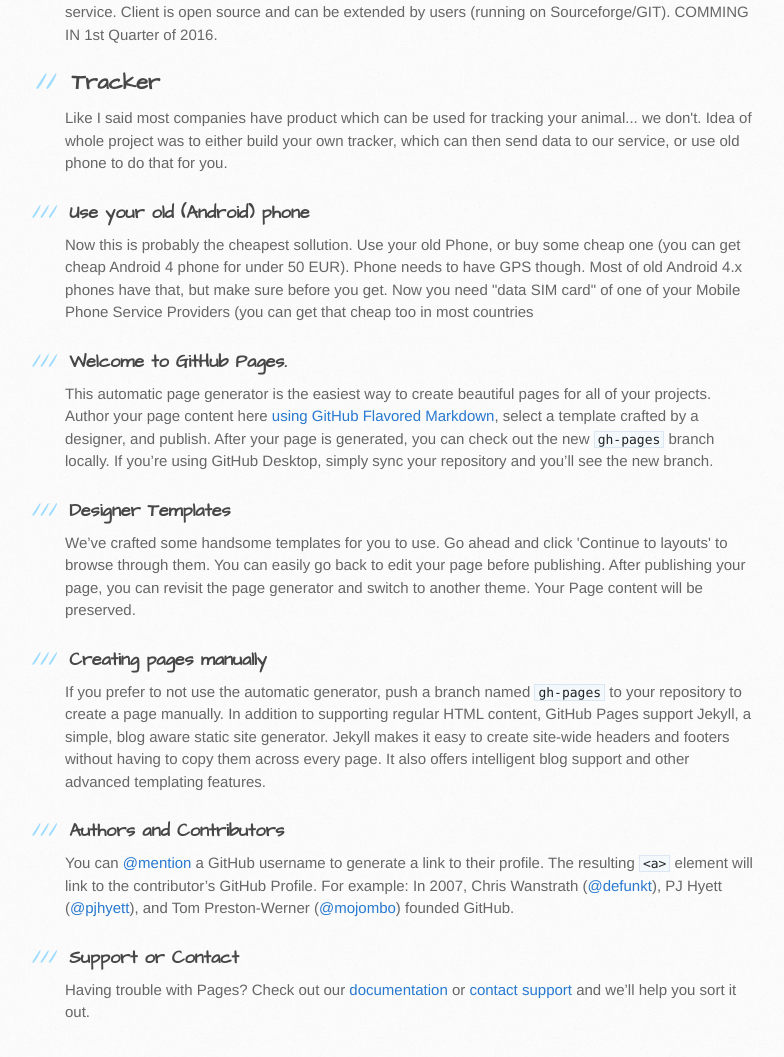
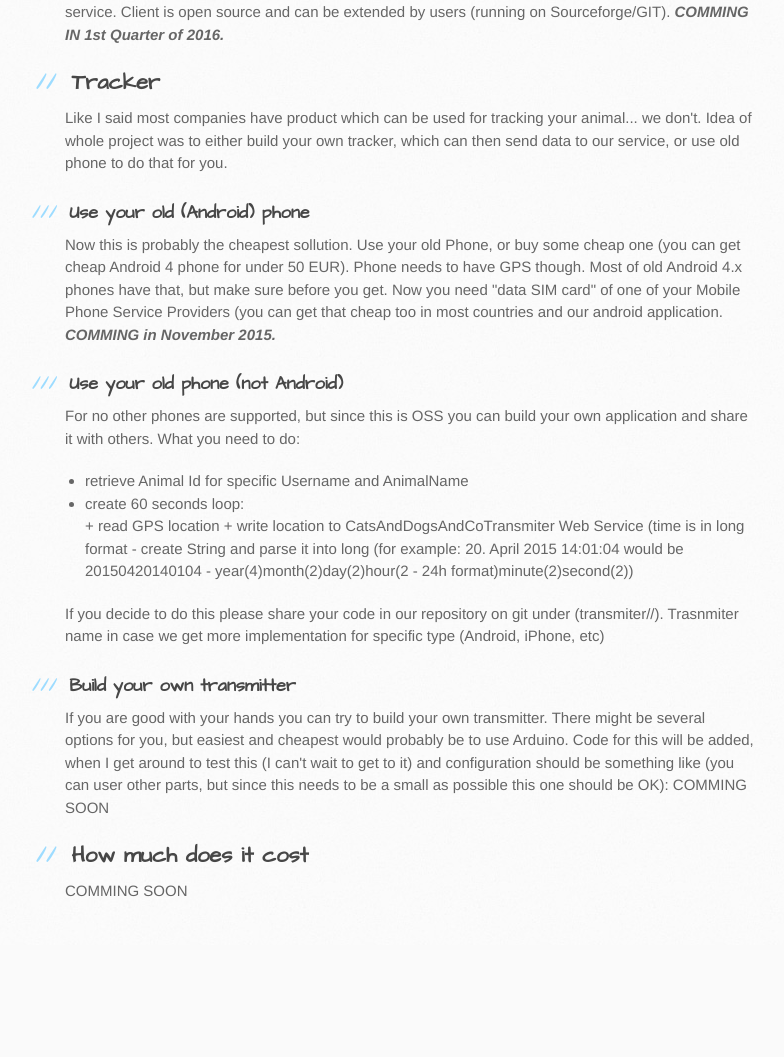
Before and after one commit to andyrozman/catsdogsco, a plain HTML site: page index.html in a window 1280 px wide. Shown: the part 645-1702 px from the top of the page, without its empty margins (105-889 px from the left). After the commit the page ends 1590 px from the top, so only its background shows below. Drawn offline with Linux system fonts and the light colour scheme.

```diff
--- a/index.html
+++ b/index.html
@@ -42,44 +42,45 @@
 1. Making your own application and using supplied Web Services
 2. Use one of our application:
     2a) .NET application. This simple Windows application which can be used until our "official" application comes out. If you are Windows user
-        you can try this out, or else wait a little longer and 2b will be out. COMMING in November 2015.
+        you can try this out, or else wait a little longer and 2b will be out. <em><strong>COMMING in November 2015.</strong></em>
     2b) Java application. Application for displaying location data, this is actually official application for this service. Client is open
-        source and can be extended by users (running on Sourceforge/GIT). COMMING IN 1st Quarter of 2016.</p>
+        source and can be extended by users (running on Sourceforge/GIT). <em><strong>COMMING IN 1st Quarter of 2016.</strong></em></p>
 
 <h2>
-<a id="tracker" class="anchor" href="#tracker" aria-hidden="true"><span class="octicon octicon-link"></span></a>Tracker</h2>
+<a id="tracker" class="anchor" href="#tracker" aria-hidden="true"><span class="octicon octicon-link"></span></a><strong>Tracker</strong>
+</h2>
 
 <p>Like I said most companies have product which can be used for tracking your animal... we don't. Idea of whole project was to either build your own tracker, which can then send data to our service, or use old phone to do that for you.</p>
 
 <h3>
 <a id="use-your-old-android-phone" class="anchor" href="#use-your-old-android-phone" aria-hidden="true"><span class="octicon octicon-link"></span></a>Use your old (Android) phone</h3>
 
-<p>Now this is probably the cheapest sollution. Use your old Phone, or buy some cheap one (you can get cheap Android 4 phone for under 50 EUR). Phone needs to have GPS though. Most of old Android 4.x phones have that, but make sure before you get. Now you need "data SIM card" of one of your Mobile Phone Service Providers (you can get that cheap too in most countries</p>
+<p>Now this is probably the cheapest sollution. Use your old Phone, or buy some cheap one (you can get cheap Android 4 phone for under 50 EUR). Phone needs to have GPS though. Most of old Android 4.x phones have that, but make sure before you get. Now you need "data SIM card" of one of your Mobile Phone Service Providers (you can get that cheap too in most countries and our android application. <em><strong>COMMING in November 2015.</strong></em></p>
 
 <h3>
-<a id="welcome-to-github-pages" class="anchor" href="#welcome-to-github-pages" aria-hidden="true"><span class="octicon octicon-link"></span></a>Welcome to GitHub Pages.</h3>
+<a id="use-your-old-phone-not-android" class="anchor" href="#use-your-old-phone-not-android" aria-hidden="true"><span class="octicon octicon-link"></span></a>Use your old phone (not Android)</h3>
 
-<p>This automatic page generator is the easiest way to create beautiful pages for all of your projects. Author your page content here <a href="https://guides.github.com/features/mastering-markdown/">using GitHub Flavored Markdown</a>, select a template crafted by a designer, and publish. After your page is generated, you can check out the new <code>gh-pages</code> branch locally. If you’re using GitHub Desktop, simply sync your repository and you’ll see the new branch.</p>
+<p>For no other phones are supported, but since this is OSS you can build your own application and share it with others. What you need to do:</p>
+
+<ul>
+<li>retrieve Animal Id for specific Username and AnimalName</li>
+<li>create 60 seconds loop:<br>
+      + read GPS location
+      + write location to CatsAndDogsAndCoTransmiter Web Service (time is in long format - create String and parse it into long (for example: 20. April 2015 14:01:04 would be 20150420140104 - year(4)month(2)day(2)hour(2 - 24h format)minute(2)second(2))</li>
+</ul>
+
+<p>If you decide to do this please share your code in our repository on git under (transmiter//). Trasnmiter name in case we get more implementation for specific type (Android, iPhone, etc)</p>
 
 <h3>
-<a id="designer-templates" class="anchor" href="#designer-templates" aria-hidden="true"><span class="octicon octicon-link"></span></a>Designer Templates</h3>
+<a id="build-your-own-transmitter" class="anchor" href="#build-your-own-transmitter" aria-hidden="true"><span class="octicon octicon-link"></span></a>Build your own transmitter</h3>
 
-<p>We’ve crafted some handsome templates for you to use. Go ahead and click 'Continue to layouts' to browse through them. You can easily go back to edit your page before publishing. After publishing your page, you can revisit the page generator and switch to another theme. Your Page content will be preserved.</p>
+<p>If you are good with your hands you can try to build your own transmitter. There might be several options for you, but easiest and cheapest would probably be to use Arduino. Code for this will be added, when I get around to test this (I can't wait to get to it) and configuration should be something like (you can user other parts, but since this needs to be a small as possible this one should be OK):
+COMMING SOON</p>
 
-<h3>
-<a id="creating-pages-manually" class="anchor" href="#creating-pages-manually" aria-hidden="true"><span class="octicon octicon-link"></span></a>Creating pages manually</h3>
+<h2>
+<a id="how-much-does-it-cost" class="anchor" href="#how-much-does-it-cost" aria-hidden="true"><span class="octicon octicon-link"></span></a>How much does it cost</h2>
 
-<p>If you prefer to not use the automatic generator, push a branch named <code>gh-pages</code> to your repository to create a page manually. In addition to supporting regular HTML content, GitHub Pages support Jekyll, a simple, blog aware static site generator. Jekyll makes it easy to create site-wide headers and footers without having to copy them across every page. It also offers intelligent blog support and other advanced templating features.</p>
-
-<h3>
-<a id="authors-and-contributors" class="anchor" href="#authors-and-contributors" aria-hidden="true"><span class="octicon octicon-link"></span></a>Authors and Contributors</h3>
-
-<p>You can <a href="https://github.com/blog/821" class="user-mention">@mention</a> a GitHub username to generate a link to their profile. The resulting <code>&lt;a&gt;</code> element will link to the contributor’s GitHub Profile. For example: In 2007, Chris Wanstrath (<a href="https://github.com/defunkt" class="user-mention">@defunkt</a>), PJ Hyett (<a href="https://github.com/pjhyett" class="user-mention">@pjhyett</a>), and Tom Preston-Werner (<a href="https://github.com/mojombo" class="user-mention">@mojombo</a>) founded GitHub.</p>
-
-<h3>
-<a id="support-or-contact" class="anchor" href="#support-or-contact" aria-hidden="true"><span class="octicon octicon-link"></span></a>Support or Contact</h3>
-
-<p>Having trouble with Pages? Check out our <a href="https://help.github.com/pages">documentation</a> or <a href="https://github.com/contact">contact support</a> and we’ll help you sort it out.</p>
+<p>COMMING SOON</p>
         </section>
 
         <aside id="sidebar">
```
Also changed, not shown: params.json (+1 -1 lines).
